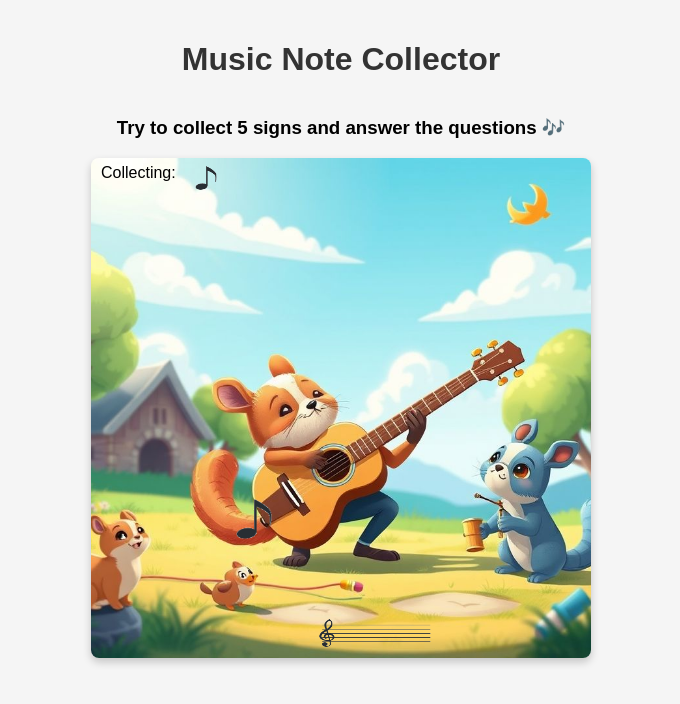
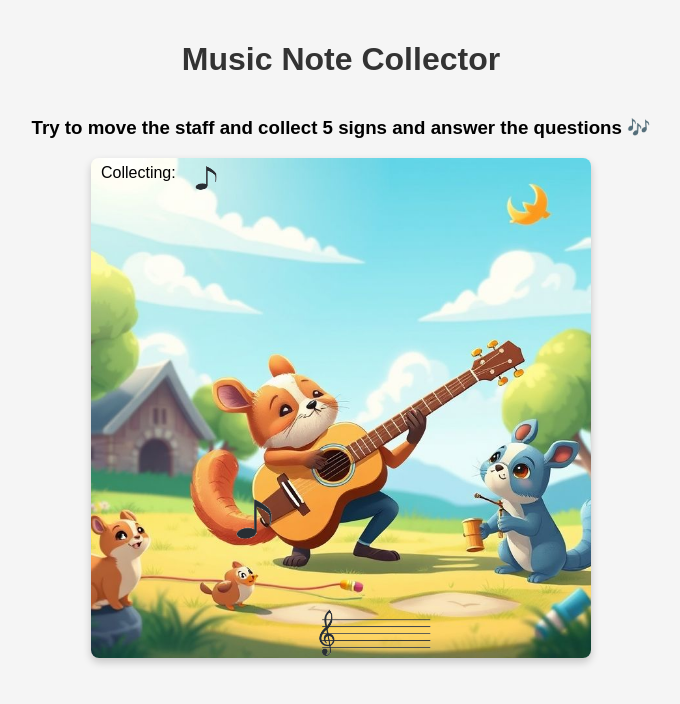
Before and after one commit to Ertannur/2D-Game-Collect---Solve, a plain HTML site: page index.html in a window 1280 px wide. Shown: the whole page, without its empty margins (299-979 px from the left). Drawn offline with Linux system fonts and the light colour scheme.

Commit message:
header update 2

```diff
--- a/index.html
+++ b/index.html
@@ -9,7 +9,7 @@
 </head>
 <body>
     <h1>Music Note Collector</h1>
-    <h3>Try to collect 5 signs and answer the questions 🎶</h3>
+    <h3>Try to move the staff and collect 5 signs and answer the questions 🎶</h3>
     <canvas id="gameCanvas" width="500" height="500"></canvas>
     <script src="./main.js"></script>
 </body>
--- a/main.js
+++ b/main.js
@@ -49,9 +49,9 @@ let currentNote = {
 
 const staffCollector = {
     x: 225,
-    y: 460,
+    y: 450,
     width: 120,
-    height: 30,
+    height: 50,
     speed: 5,
 };
 
```
